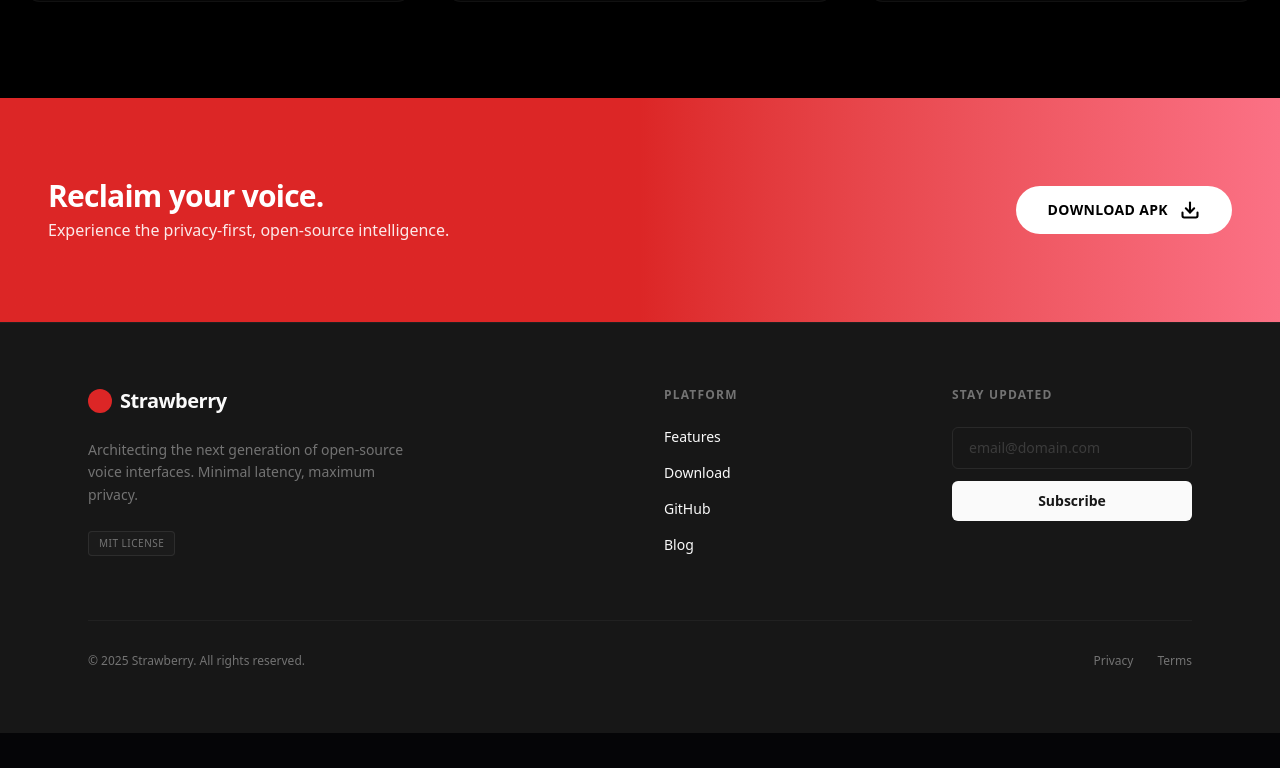
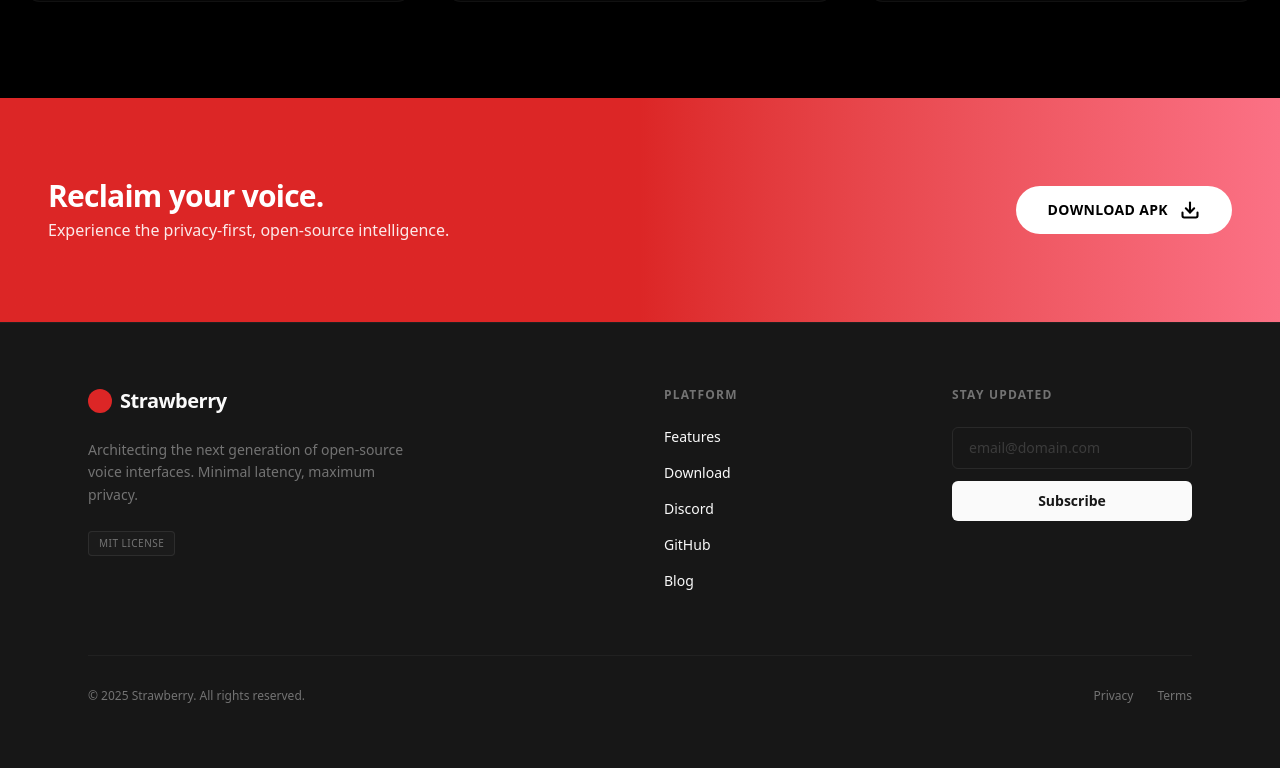
Before and after one commit to lorem111/strawberry-li, a Next.js app: page / in a window 1280 px wide. Shown: the part 1665-2433 px from the top of the page. Before the commit the page ends 2398 px from the top, so only its background shows below. Built offline with nearby package versions, Linux system fonts and the light colour scheme.

Commit message:
Add Discord server link to navbar and footer

```diff
--- a/components/Footer.tsx
+++ b/components/Footer.tsx
@@ -53,7 +53,8 @@ const Footer: React.FC = () => {
             <h4 className="text-xs font-semibold uppercase tracking-widest text-[var(--muted)] mb-6">Platform</h4>
             <nav className="flex flex-col gap-4">
               <a href="#features" className="text-sm font-medium hover:text-[var(--primary)] transition-colors duration-200 w-fit">Features</a>
-              <a href="/download" className="text-sm font-medium hover:text-[var(--primary)] transition-colors duration-200 w-fit">Download</a>
+              <a href="/strawberry-voice-0.10.apk" download className="text-sm font-medium hover:text-[var(--primary)] transition-colors duration-200 w-fit">Download</a>
+              <a href="https://discord.gg/EfDjdZCF" target="_blank" rel="noopener noreferrer" className="text-sm font-medium hover:text-[var(--primary)] transition-colors duration-200 w-fit">Discord</a>
               <a href="https://github.com/lorem111/strawberry-voice" target="_blank" rel="noopener noreferrer" className="text-sm font-medium hover:text-[var(--primary)] transition-colors duration-200 w-fit">GitHub</a>
               <a href="/blog" className="text-sm font-medium hover:text-[var(--primary)] transition-colors duration-200 w-fit">Blog</a>
             </nav>
--- a/components/Navbar.tsx
+++ b/components/Navbar.tsx
@@ -10,6 +10,7 @@ export default function Navbar() {
 
   const navLinks = [
     { name: 'Features', href: '#features' },
+    { name: 'Discord', href: 'https://discord.gg/EfDjdZCF' },
     { name: 'GitHub', href: 'https://github.com/lorem111/strawberry-voice' },
   ];
 
```
